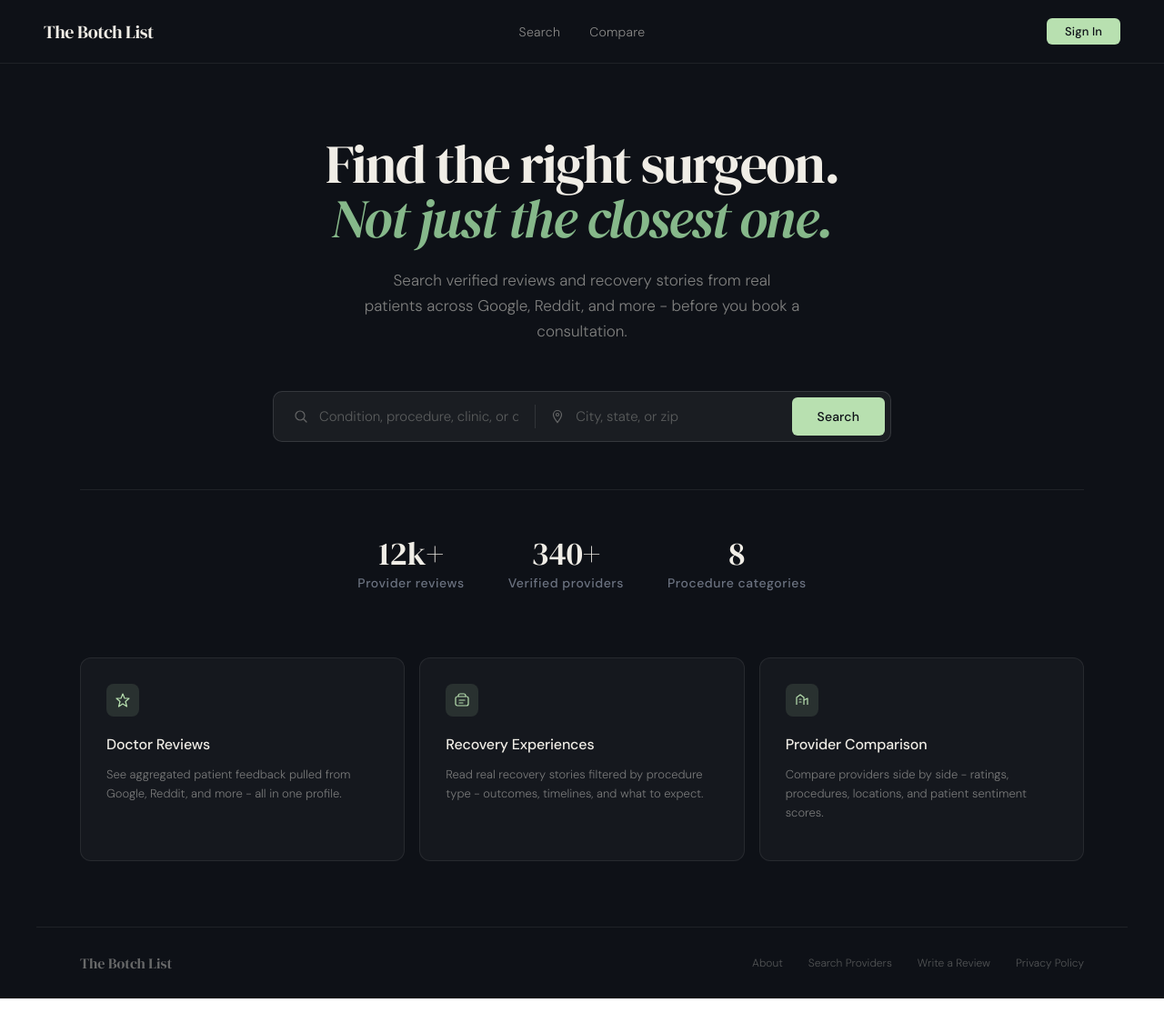
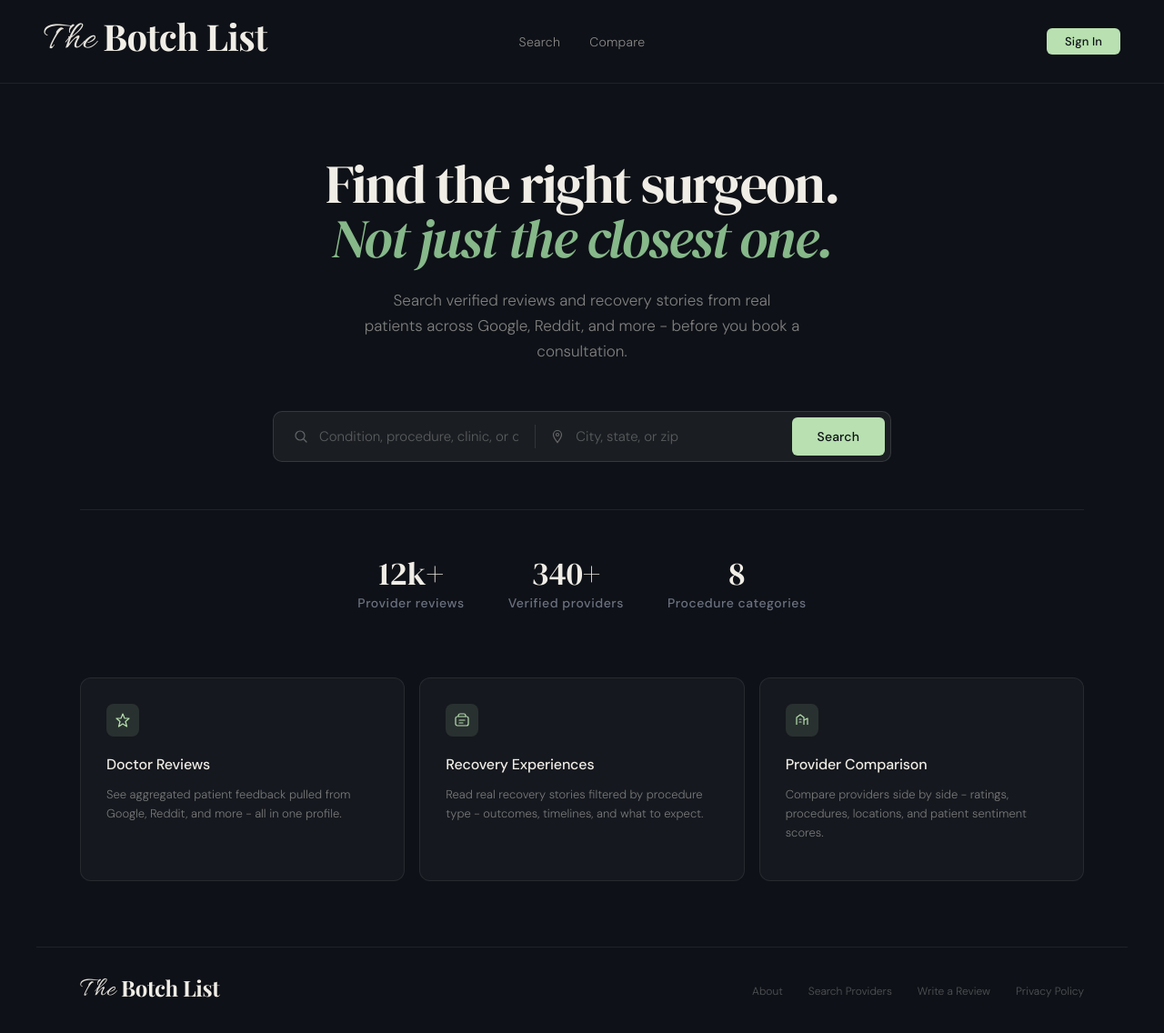
Before and after one commit to lillicelery/The-Botch-List, a React (Vite) app: page / in a window 1280 px wide. Shown: the whole page at 91% size. Before the commit the page ends 1098 px from the top, so only its background shows below. Built offline with nearby package versions, Linux system fonts and the light colour scheme.

Commit message:
change logo

```diff
--- a/src/components/SiteHeader.css
+++ b/src/components/SiteHeader.css
@@ -1,4 +1,4 @@
-@import url("https://fonts.googleapis.com/css2?family=DM+Serif+Display:ital@0;1&family=DM+Sans:wght@300;400;500&display=swap");
+@import url("https://fonts.googleapis.com/css2?family=Allura&family=Playfair+Display:wght@600;700&family=DM+Serif+Display:ital@0;1&family=DM+Sans:wght@300;400;500&display=swap");
 
 .site-header {
   flex-shrink: 0;
@@ -16,14 +16,31 @@
 }
 
 .site-header__logo {
-  font-family: "DM Serif Display", serif;
-  font-size: 20px;
-  font-weight: 400;
-  color: #f0ede6;
+  display: inline-flex;
+  align-items: baseline;
+  gap: 8px;
   text-decoration: none;
-  letter-spacing: -0.02em;
   line-height: 1;
   justify-self: start;
+  white-space: nowrap;
+}
+
+.site-header__logo-script {
+  font-family: "Allura", cursive;
+  font-size: 44px;
+  font-weight: 400;
+  color: rgba(240, 237, 230, 0.95);
+  letter-spacing: 0.01em;
+  transform: translateY(-4px);
+}
+
+.site-header__logo-main {
+  font-family: "Playfair Display", serif;
+  font-size: 40px;
+  font-weight: 700;
+  color: #f0ede6;
+  letter-spacing: -0.015em;
+  text-rendering: optimizeLegibility;
 }
 
 .site-header__links {
@@ -65,6 +82,19 @@
 }
 
 @media (max-width: 640px) {
+  .site-header__logo {
+    gap: 6px;
+  }
+
+  .site-header__logo-script {
+    font-size: 34px;
+    transform: translateY(-2px);
+  }
+
+  .site-header__logo-main {
+    font-size: 30px;
+  }
+
   .site-header__inner {
     padding: 16px 20px;
     grid-template-columns: 1fr auto;
--- a/src/components/SiteHeader.tsx
+++ b/src/components/SiteHeader.tsx
@@ -12,7 +12,8 @@ export default function SiteHeader({ activeNav }: SiteHeaderProps) {
     <header className="site-header" data-name="Navigation (Global)" data-node-id="23:602">
       <div className="site-header__inner">
         <Link to="/" className="site-header__logo">
-          The Botch List
+          <span className="site-header__logo-script">The</span>
+          <span className="site-header__logo-main">Botch List</span>
         </Link>
         <nav className="site-header__links" aria-label="Primary">
           <Link
--- a/src/pages/Landing.css
+++ b/src/pages/Landing.css
@@ -1,4 +1,4 @@
-@import url("https://fonts.googleapis.com/css2?family=DM+Serif+Display:ital@0;1&family=DM+Sans:wght@300;400;500&display=swap");
+@import url("https://fonts.googleapis.com/css2?family=Allura&family=Playfair+Display:wght@600;700&family=DM+Serif+Display:ital@0;1&family=DM+Sans:wght@300;400;500&display=swap");
 
 * {
   box-sizing: border-box;
@@ -257,9 +257,19 @@
 }
 
 .footer-logo {
-  font-family: "DM Serif Display", serif;
-  font-size: 16px;
-  color: rgba(240, 237, 230, 0.4);
+  display: inline-flex;
+  align-items: baseline;
+  gap: 6px;
+  color: rgba(240, 237, 230, 0.78);
+}
+
+.footer-logo .site-header__logo-script {
+  font-size: 30px;
+  transform: translateY(-2px);
+}
+
+.footer-logo .site-header__logo-main {
+  font-size: 24px;
 }
 
 .footer-links {
@@ -301,6 +311,7 @@
 }
 
 @media (max-width: 720px) {
+
   .nav,
   .hero,
   .features,
--- a/src/pages/Landing.tsx
+++ b/src/pages/Landing.tsx
@@ -153,7 +153,10 @@ export default function Landing() {
       </main>
 
       <footer className="footer">
-        <span className="footer-logo">The Botch List</span>
+        <span className="footer-logo" aria-label="The Botch List">
+          <span className="site-header__logo-script">The</span>
+          <span className="site-header__logo-main">Botch List</span>
+        </span>
         <div className="footer-links">
           <a href="#about">About</a>
           <Link to="/search">Search Providers</Link>
```
